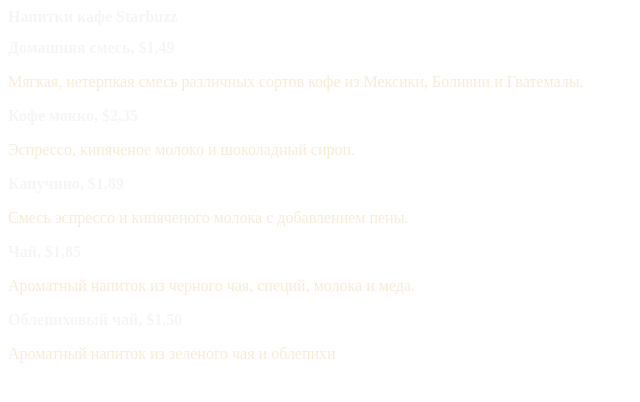
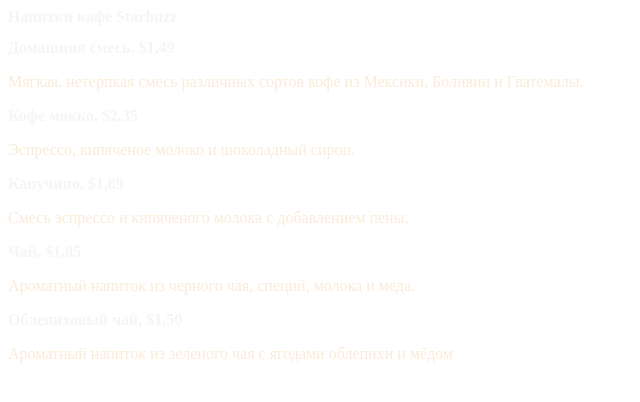
Before and after one commit to DariaTurlina/first-project, a plain HTML site: page index.html in a window 1280 px wide. Shown: the full height of the page, 0-640 px from the left. Drawn offline with Linux system fonts and the light colour scheme.

Commit message:
Вторая правка

```diff
--- a/index.html
+++ b/index.html
@@ -23,6 +23,6 @@
         и меда.</p>
 
         <h2 class="header">Облепиховый чай, $1,50</h2>
-        <p>Ароматный напиток из зеленого чая и облепихи</p>
+        <p>Ароматный напиток из зеленого чая c ягодами облепихи и мёдом</p>
         </body>
 </html>
--- a/style.css
+++ b/style.css
@@ -9,6 +9,7 @@
 }
 p {
     color: antiquewhite;
+    Font-color: black;
 }
 head {
     display: flex;
```
